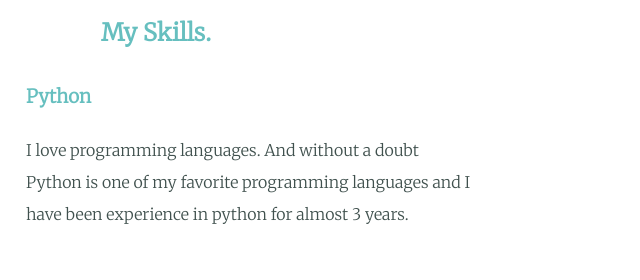
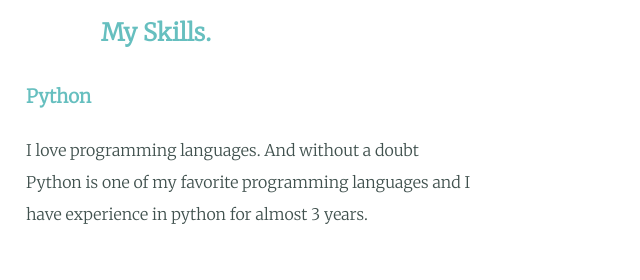
Before and after one commit to farhanjavedjatt/CV, a plain HTML site: page index.html in a window 1280 px wide. Shown: the part 1040-1320 px from the top of the page, 484-1124 px from the left. Drawn offline with Linux system fonts and the light colour scheme; a web font is replaced by a local one.

Commit message:
Update index.html

```diff
--- a/index.html
+++ b/index.html
@@ -29,7 +29,7 @@
               <div class="skill-row">
                 <img class="python-image" src="images/circle-cropped-python.png"alt="python">
                 <h3>Python</h3>
-                <p>I love programming languages. And without a doubt Python is one of my favorite programming languages and I have been experience in python for almost 3 years.</p>
+                <p>I love programming languages. And without a doubt Python is one of my favorite programming languages and I have experience in python for almost 3 years.</p>
                 <br>
                 <br>
               </div>
```
